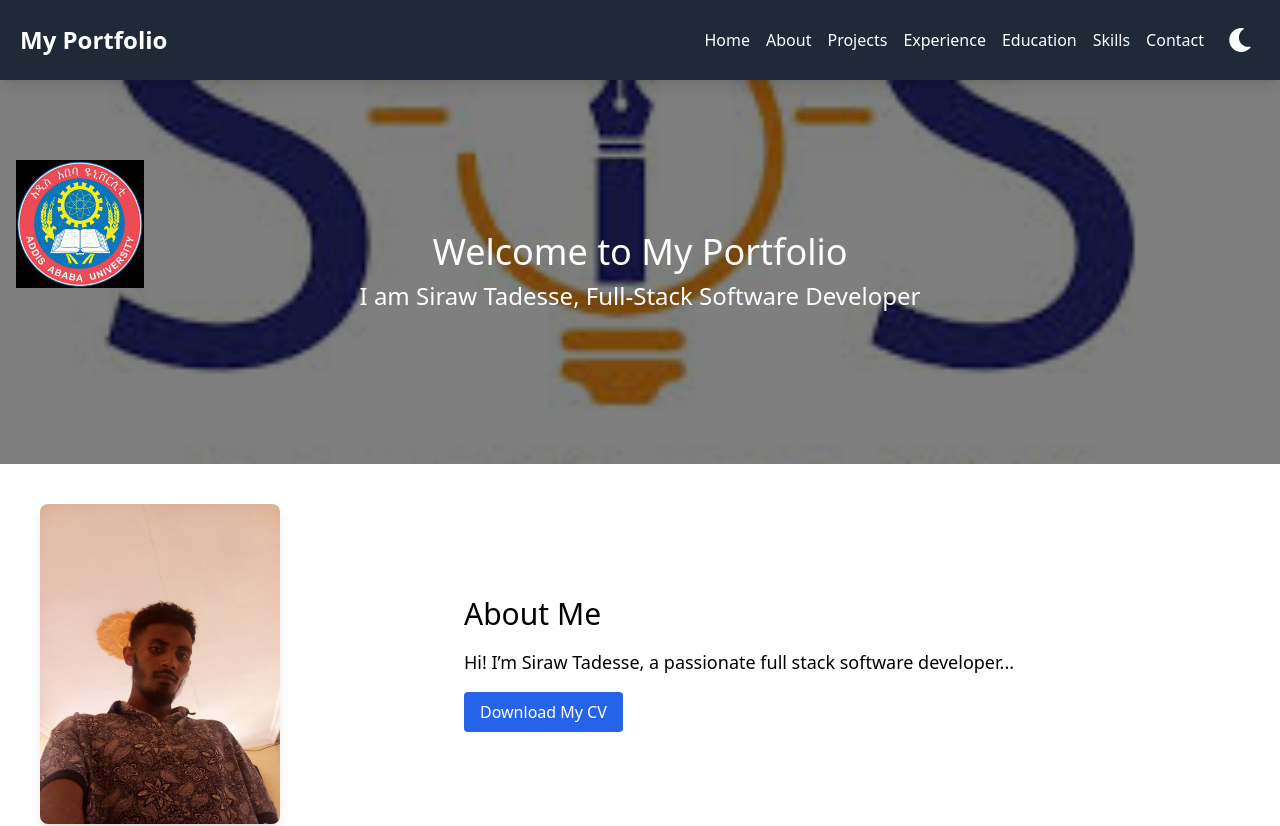
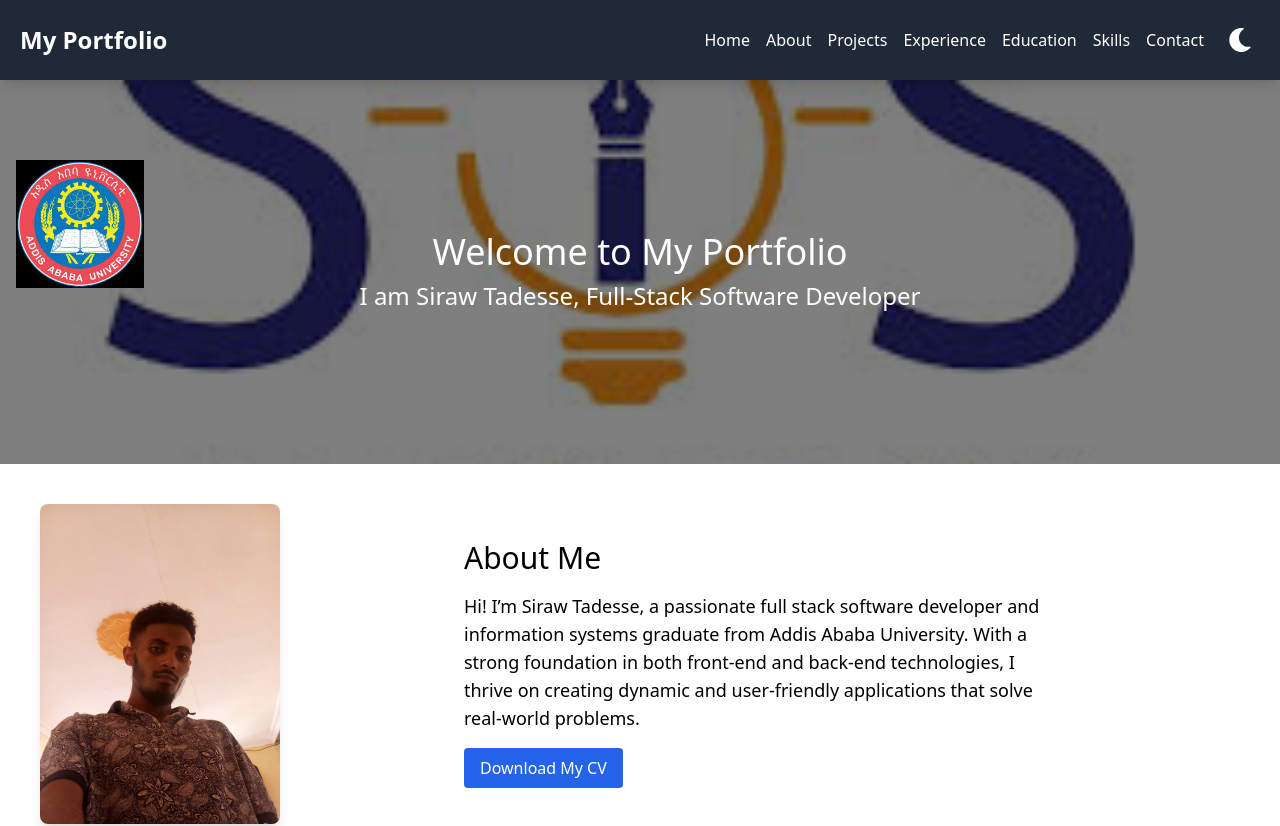
Before and after one commit to sirawtadesse/siraw-website, a Next.js app: page / in a window 1280 px wide. Shown: the top 826 px of the page. Built offline with nearby package versions, Linux system fonts and the light colour scheme.

Commit message:
Update index.js

```diff
--- a/pages/index.js
+++ b/pages/index.js
@@ -109,7 +109,7 @@ export default function Home() {
         </div>
         <div className="md:w-1/2 md:ml-10">
           <h2 className="text-3xl mb-4">About Me</h2>
-          <p className="text-lg mb-4">Hi! I’m Siraw Tadesse, a passionate full stack software developer...</p>
+          <p className="text-lg mb-4">Hi! I’m Siraw Tadesse, a passionate full stack software developer and information systems graduate from Addis Ababa University. With a strong foundation in both front-end and back-end technologies, I thrive on creating dynamic and user-friendly applications that solve real-world problems.</p>
           <a href="/Siraw_CV_19.pdf" download className="inline-block bg-blue-600 text-white py-2 px-4 rounded transition hover:bg-blue-700">
             Download My CV
           </a>
```
